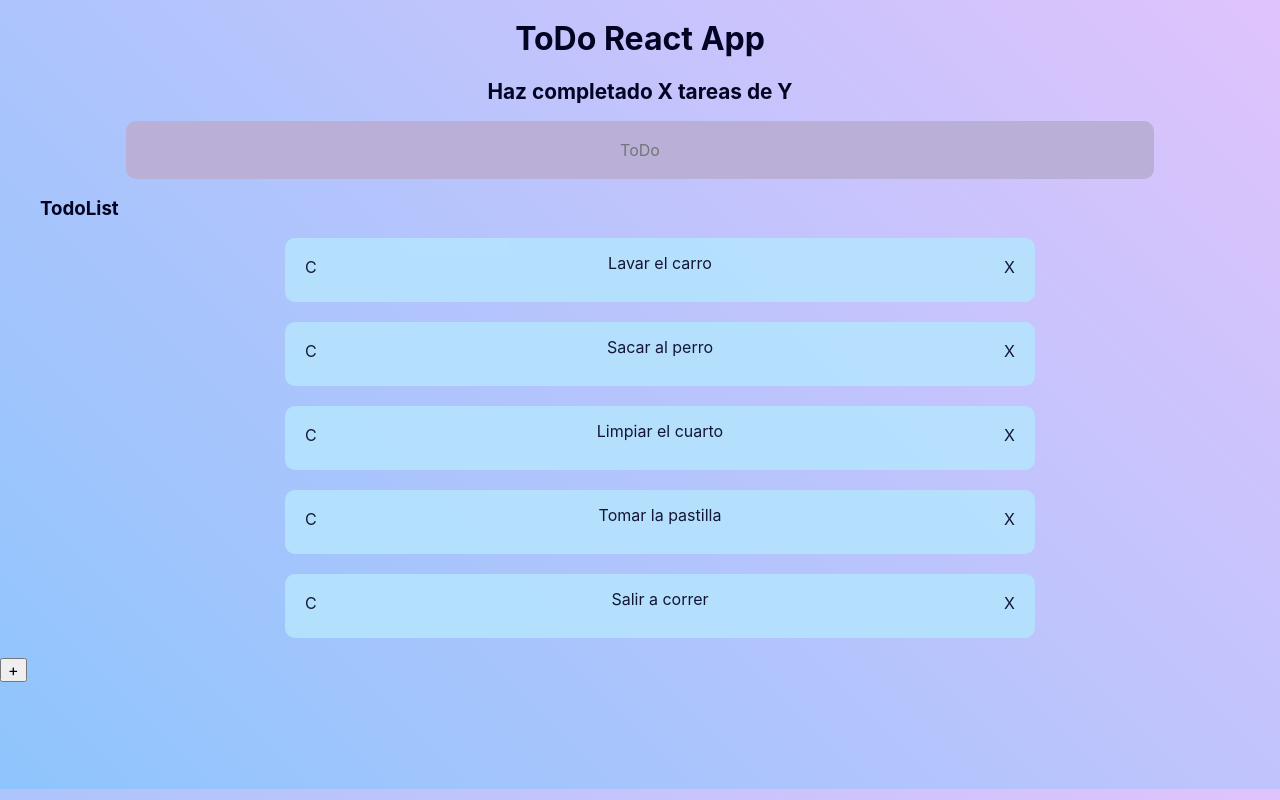
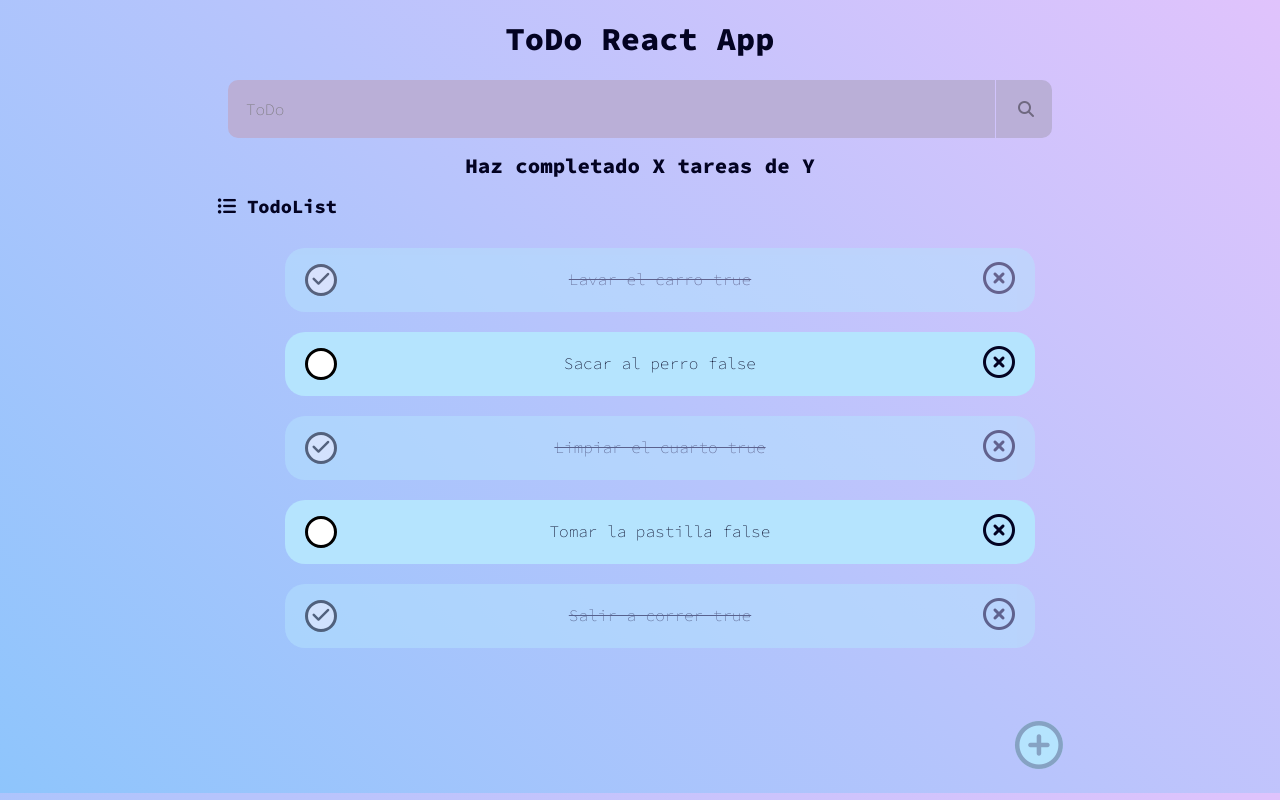
Before and after one commit to frangardev/todo-react-app, a React (Create React App) app: page / in a window 1280 px wide. Built offline with nearby package versions, Linux system fonts and the light colour scheme.

Commit message:
Corrección a los estilos

```diff
--- a/public/index.html
+++ b/public/index.html
@@ -24,11 +24,15 @@
       work correctly both with client-side routing and a non-root public URL.
       Learn how to configure a non-root public URL by running `npm run build`.
     -->
+    <link rel="preconnect" href="https://fonts.googleapis.com">
+    <link rel="preconnect" href="https://fonts.gstatic.com" crossorigin>
+    <link href="https://fonts.googleapis.com/css2?family=Source+Code+Pro:ital,wght@0,200;0,800;1,400&display=swap" rel="stylesheet">
+    <script src="https://kit.fontawesome.com/6f5a102c2b.js" crossorigin="anonymous"></script>
     <title>React App</title>
   </head>
   <body>
     <noscript>You need to enable JavaScript to run this app.</noscript>
-    <div id="root"></div>
+    <div id="root" class="main"></div>
     <!--
       This HTML file is a template.
       If you open it directly in the browser, you will see an empty page.
--- a/src/App.js
+++ b/src/App.js
@@ -7,25 +7,25 @@ import {CreateTodoButton} from './CreateTodoButton'
 import {TodoItem} from './TodoItem'
 
 let todos = [
-  {text: "Lavar el carro", complete: false},
+  {text: "Lavar el carro", complete: true},
   {text: "Sacar al perro", complete: false},
-  {text: "Limpiar el cuarto", complete: false},
+  {text: "Limpiar el cuarto", complete: true},
   {text: "Tomar la pastilla", complete: false},
-  {text: "Salir a correr", complete: false},
+  {text: "Salir a correr", complete: true},
 ]
 
 function App(props) {
   return (
    <React.Fragment>
      <h1 className="title">ToDo React App</h1>
+     <TodoSearch />
+
      <TodoCounter />
 
-     <TodoSearch />
-
      <TodoList>
-       <h3 className="todo-list__title">TodoList</h3>
+       <h3 className="todo-list__title"> <span><i class="fas fa-list-ul"></i></span> TodoList</h3>
         {todos.map(todo => (
-          <TodoItem key={todo.text} text={todo.text}/>
+          <TodoItem key={todo.text} complete={todo.complete} text={todo.text}/>
         ))}
      </TodoList>
 
--- a/src/CreateTodoButton.js
+++ b/src/CreateTodoButton.js
@@ -1,8 +1,9 @@
 import react from "react";
+import './styles/CreateTodoButton.css'
 
 function CreateTodoButton(){
     return(
-        <button>+</button>
+        <button className="addTask"><i className="addTask__icon" class="far fa-times-circle"></i></button>
 
     )
 }
--- a/src/TodoItem.js
+++ b/src/TodoItem.js
@@ -3,10 +3,12 @@ import './styles/TodoItem.css'
 
 function TodoItem(props){
     return(
-        <li className="todo__item">
-            <span className="todo__item__complete">C</span>
-            <p className="todo__item__text">{props.text}</p>
-            <span className="todo__item__delete">X</span>
+        <li className={`todo__item ${props.complete && 'todo__item-complete'}`}>
+            <button className="todo__item__complete">
+                {(props.complete) ? <i class="icon icon-check fas fa-check"></i> : null}
+            </button>
+            <p className={`todo__item__text ${props.complete && 'todo__item-complete-p'}`}>{props.text +' '+ props.complete}</p>
+            <span className="todo__item__delete"><i class="far fa-times-circle"></i></span>
         </li>
     )
 }
--- a/src/TodoSearch.js
+++ b/src/TodoSearch.js
@@ -3,7 +3,12 @@ import './styles/TodoSearch.css'
 
 function TodoSearch(props){
     return(
+        <div className="search__container">
          <input className="search" type="text" placeholder="ToDo" ></input>
+         <button className="search__button">
+             <i class=" search__icon fas fa-search"></i>
+        </button>
+       </div>
     )
 }
 
--- a/src/index.css
+++ b/src/index.css
@@ -1,14 +1,14 @@
 body {
-  font-family: -apple-system, BlinkMacSystemFont, 'Segoe UI', 'Roboto', 'Oxygen',
-    'Ubuntu', 'Cantarell', 'Fira Sans', 'Droid Sans', 'Helvetica Neue',
-    sans-serif;
+  font-family: 'Source Code Pro', monospace;
   -webkit-font-smoothing: antialiased;
   -moz-osx-font-smoothing: grayscale;
 
   background-color: #8EC5FC;
 background-image: linear-gradient(45deg, #8EC5FC 0%, #E0C3FC 100%);
   color: #030322;;
-  min-height: 96vh;
+  min-height: 96.5vh;
+  /* min-height: 100%; */
+  min-width: 100%;
 }
 
 code {
@@ -20,11 +20,23 @@ code {
   font-size: 2rem;
   text-align: center;
 }
-/*
+.main{
+  width: 80%;
+  min-width: 360px;
+  max-width: 1200px;
+  position: relative;
+  margin: 0 auto;
+  padding-bottom: 4.5em;
+}
 
-*/
+
+
 :root{
   --blue: rgb(181, 228, 254);
   --purple: rgb(186, 175, 215);
   --line: #f0f0f0;
 }
+.todo-list__title{
+  width: 90%;
+  margin: 0 auto 30px;
+}
--- a/src/styles/CreateTodoButton.css
+++ b/src/styles/CreateTodoButton.css
@@ -0,0 +1,45 @@
+.addTask{
+    position: fixed;
+    bottom: 30px;
+    left: calc(80% - 15px);
+    width: 50px;
+    height: 50px;
+    border-radius: 50%;
+    background-color: transparent;
+    border: transparent;
+}
+.addTask i{
+    transform: rotate(45deg);
+    font-size: 3rem;
+    background-color: rgb(181, 228, 254);
+    color: #6a7ba0a1;
+    border-radius: 50%;
+    transition: top .2s;
+}
+.addTask i:hover{
+    top: -10px;
+    animation: addTaskAnim .5s 1;
+    cursor: pointer;
+}
+
+@keyframes addTaskAnim {
+    0%{
+        transform: rotate(45deg);
+    }
+    10%{
+        transform: rotate(60deg);
+    }
+    50%{
+        transform: rotate(120deg);
+    }
+    90%{
+        transform: rotate(300deg);
+
+    }
+    99%{
+        transform: rotate(360deg);
+    }
+    100%{
+        transform: rotate(40deg);
+    }
+}
--- a/src/styles/TodoItem.css
+++ b/src/styles/TodoItem.css
@@ -5,32 +5,47 @@
     background-color: rgb(181, 228, 254);
     margin: 0px auto 20px;
     list-style-type: none;
-   border-radius: 10px;
-   opacity: .9;
+   border-radius: 20px;
    display: flex;
-   position: relative;
-   vertical-align: middle;
+   align-items: center;
 }
 
 .todo__item__complete,
 .todo__item__delete{
-    position: absolute;
-    top: 20px;
+    position: relative;
+    border-radius: 50%;
+    cursor: pointer;
 }
 .todo__item__complete{
     left: 20px;
+    background-color: white;
+    width: 2em;
+    height: 2em;
+    border: 3px solid black;
+    display: flex;
+    align-items: center;
+    justify-content: center;
 }
 .todo__item__delete{
     right: 20px;
+    font-size: 2em;
 }
 @media (hover: hover){
-    .todo__item__complete:hover{
+    .todo__item__delete:hover{
+        color: rgb(165, 28, 18);
+    }
 
-    }
 }
-
-
 .todo__item__text{
     text-align: center;
-    width: 100%;
+    width: calc(100% - 3em);
 }
+.todo__item-complete{
+    opacity: .5;
+}
+.todo__item-complete-p{
+    text-decoration: line-through;
+}
+.icon-check{
+    font-size: 1.2rem;
+}
--- a/src/styles/TodoSearch.css
+++ b/src/styles/TodoSearch.css
@@ -1,15 +1,39 @@
+.search__container{
+    display: flex;
+    margin: 0 auto;
+    justify-content: center;
+    width: 100%;
+}
+
 .search{
-    width: 80%;
+    width: calc(80% - 3.5em);
     height: 3.5em;
+    border: rgb(181, 228, 254);;
+    border-radius: 10px 0 0 10px;
+    text-indent: 1em;
+    display: block;
+    margin-right: 1px;
+    outline:  none;
+}
+.search, .search__button{
+
     background-color: rgb(186, 175, 215);
-    color: #030322;
-    border: rgb(181, 228, 254);;
-    border-radius: 10px;
-    text-align: center;
-    display: block;
-    margin: 0 auto;
-    /* outline:  ; */
+    /* color: #030322; */
 }
 .search:focus{
-    box-shadow: 1px 1px 3px solid black;
+    box-shadow: 1px 1px 3px 2px solid black;
+    /* outline: tomato*/
 }
+.search__button{
+    width: 3.5em;
+    cursor: pointer;
+    border-radius: 0 10px 10px 0;
+    border: transparent;
+}
+.search__icon{
+    opacity: .4;
+    padding: 1em;
+}
+.search__icon:hover{
+    opacity: 1;
+}
```
Also changed, not shown: src/styles/var.css (deleted).
